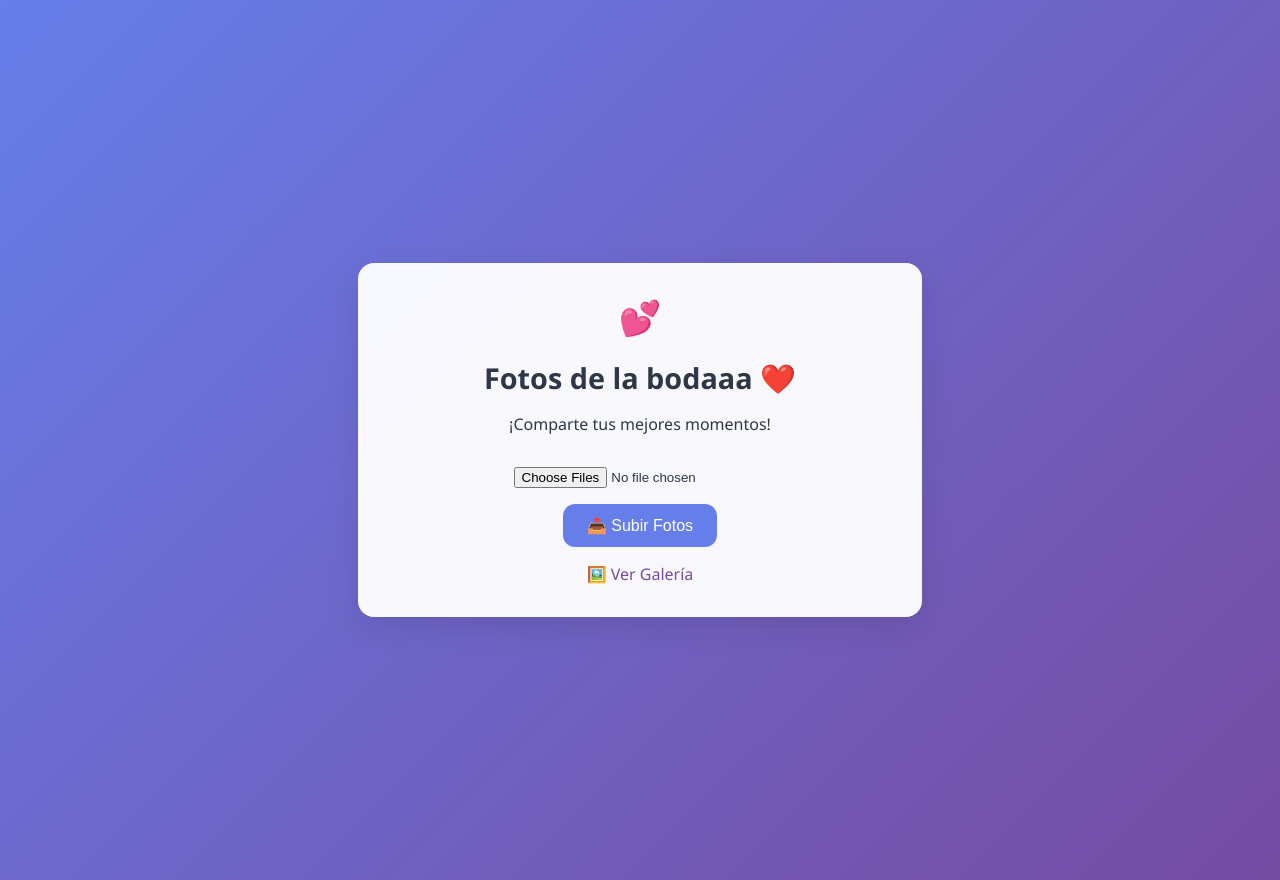
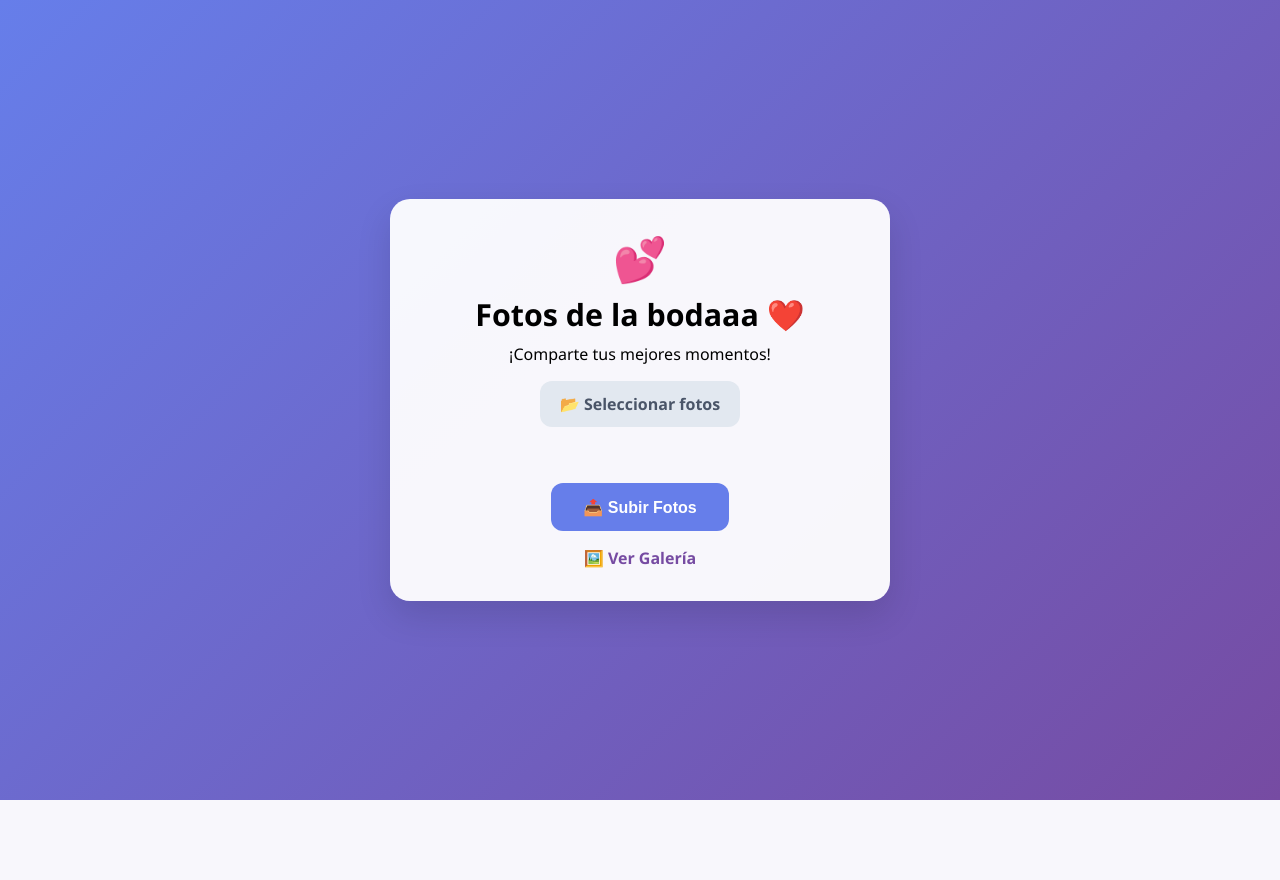
Before and after one commit to Nanrehr/fotos-boda, a Flask app: page / in a window 1280 px wide. After the commit the page ends 800 px from the top, so only its background shows below. Run offline with Flask 3, Linux system fonts and the light colour scheme.

Commit message:
Actualizar upload.html

```diff
--- a/templates/upload.html
+++ b/templates/upload.html
@@ -2,73 +2,95 @@
 <html lang="es">
 <head>
   <meta charset="UTF-8" />
-  <meta name="viewport" content="width=device-width, initial-scale=1.0"/>
-  <title>📷 Subir Fotos - Boda Mar & Juan Carlos</title>
+  <meta name="viewport" content="width=device-width, initial-scale=1.0" />
+  <title>📷 Subir Fotos – Boda Mar & Juan Carlos</title>
+
   <style>
-    body {
-      font-family: 'Segoe UI', sans-serif;
-      background: linear-gradient(135deg, #667eea 0%, #764ba2 100%);
-      min-height: 100vh;
-      display: flex;
-      justify-content: center;
-      align-items: center;
-      padding: 2rem;
-      color: #2d3748;
+    /* ------------- Reset & fondo ------------- */
+    *{margin:0;padding:0;box-sizing:border-box}
+    body{
+      font-family:'Segoe UI',sans-serif;
+      background:linear-gradient(135deg,#667eea 0%,#764ba2 100%);
+      min-height:100vh;display:flex;justify-content:center;align-items:center;padding:1.5rem
     }
-    .container {
-      background: rgba(255, 255, 255, 0.95);
-      padding: 2rem;
-      border-radius: 16px;
-      text-align: center;
-      max-width: 500px;
-      width: 100%;
-      box-shadow: 0 10px 30px rgba(0,0,0,0.1);
+    /* ------------- Tarjeta ------------- */
+    .card{
+      background:rgba(255,255,255,.95);
+      padding:2rem;
+      border-radius:20px;
+      width:100%;max-width:500px;text-align:center;
+      box-shadow:0 15px 35px rgba(0,0,0,.12)
     }
-    h1 {
-      font-size: 1.8rem;
-      margin-bottom: 1rem;
+    h1{font-size:1.9rem;margin:.5rem 0}
+    .heart{font-size:2.5rem;animation:beat 2s infinite both}
+    @keyframes beat{0%,100%{transform:scale(1)}50%{transform:scale(1.1)}}
+
+    /* ---------- Input y etiqueta personalizada ---------- */
+    .file-input{display:none}
+    .file-label{
+      display:inline-block;margin:1rem 0;
+      padding:.75rem 1.25rem;border-radius:12px;
+      background:#e2e8f0;color:#4a5568;font-weight:600;
+      cursor:pointer;transition:.3s
     }
-    .heart {
-      font-size: 2rem;
-      animation: heartbeat 2s ease-in-out infinite;
+    .file-label:hover{background:#cbd5e0}
+
+    /* ---------- Botón subir ---------- */
+    button{
+      background:#667eea;color:#fff;border:none;
+      padding:.9rem 2rem;border-radius:12px;
+      font-size:1rem;font-weight:600;cursor:pointer
     }
-    @keyframes heartbeat {
-      0%, 100% { transform: scale(1); }
-      50% { transform: scale(1.1); }
+
+    /* ---------- Vista previa ---------- */
+    .preview{
+      display:grid;grid-template-columns:repeat(auto-fill,minmax(80px,1fr));
+      gap:.5rem;margin:1rem 0 1.5rem;max-height:200px;overflow-y:auto
     }
-    input[type="file"] {
-      margin: 1rem 0;
+    .preview img{
+      width:100%;height:80px;object-fit:cover;border-radius:8px;
+      box-shadow:0 2px 8px rgba(0,0,0,.1);animation:fade .4s both
     }
-    button {
-      padding: 0.75rem 1.5rem;
-      background: #667eea;
-      color: white;
-      font-size: 1rem;
-      border: none;
-      border-radius: 12px;
-      cursor: pointer;
-    }
-    a {
-      display: block;
-      margin-top: 1rem;
-      color: #764ba2;
-      text-decoration: none;
-    }
+    @keyframes fade{from{opacity:0;transform:scale(.8)}to{opacity:1}}
+
+    a{display:block;margin-top:1rem;color:#764ba2;text-decoration:none;font-weight:600}
   </style>
 </head>
 <body>
-  <div class="container">
+  <div class="card">
     <div class="heart">💕</div>
     <h1>Fotos de la bodaaa ❤️</h1>
     <p>¡Comparte tus mejores momentos!</p>
 
-    <form action="/upload" method="POST" enctype="multipart/form-data">
-      <input type="file" name="fotos" accept="image/*" multiple required>
-      <br>
+    <form action="/upload" method="POST" enctype="multipart/form-data" id="form">
+      <!-- input oculto -->
+      <input type="file" name="fotos" id="fotos" class="file-input" multiple accept="image/*" required />
+      <!-- etiqueta bonita -->
+      <label for="fotos" class="file-label">📂 Seleccionar fotos</label>
+
+      <!-- vista previa -->
+      <div class="preview" id="preview"></div>
+
       <button type="submit">📤 Subir Fotos</button>
     </form>
 
     <a href="/gallery">🖼️ Ver Galería</a>
   </div>
+
+  <script>
+    const input  = document.getElementById('fotos');
+    const preview= document.getElementById('preview');
+
+    input.addEventListener('change',()=>{          /* genera miniaturas */
+      preview.innerHTML='';
+      [...input.files].forEach(f=>{
+        if(!f.type.startsWith('image/'))return;
+        const img=document.createElement('img');
+        img.src=URL.createObjectURL(f);
+        img.onload=()=>URL.revokeObjectURL(img.src);
+        preview.appendChild(img);
+      });
+    });
+  </script>
 </body>
 </html>
```
